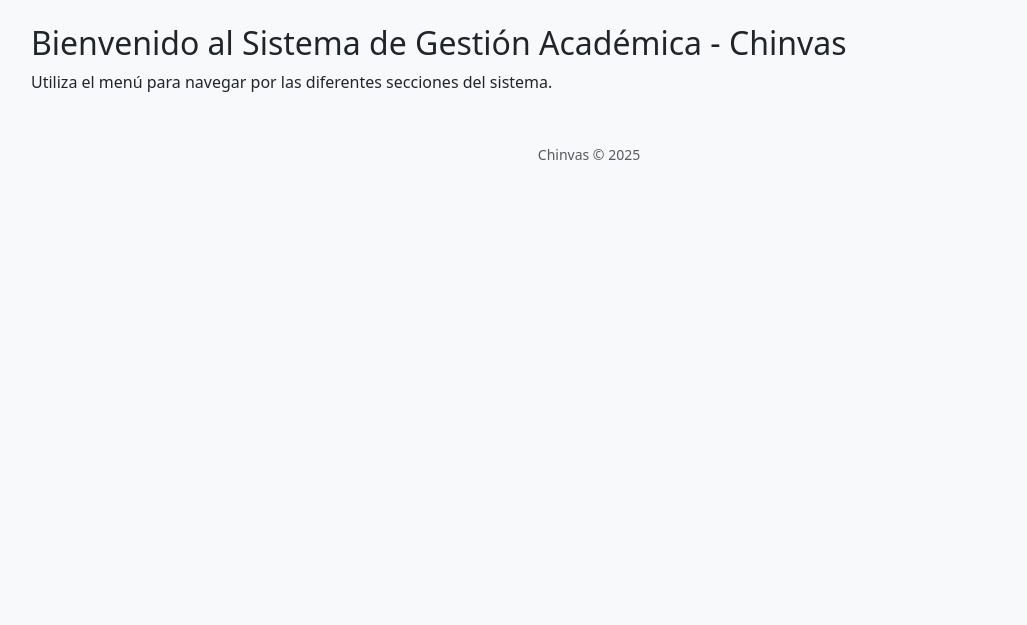
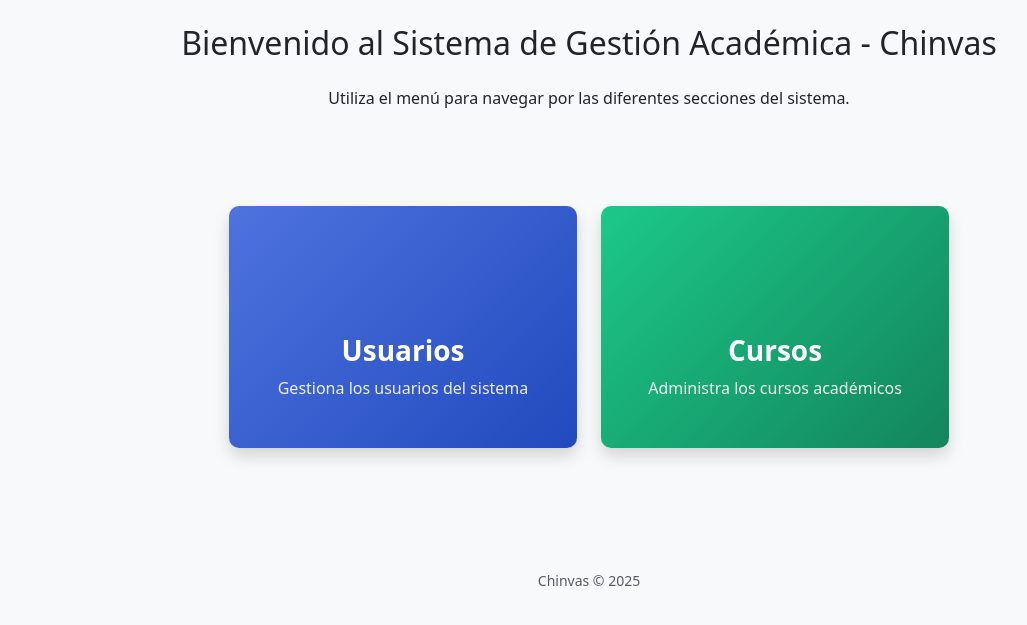
Before and after one commit to BorjaManterola/chinvas, a Flask app: page / in a window 1280 px wide. Shown: the part 56-681 px from the top of the page, without its empty margins (51-1078 px from the left). Run offline with Flask 3, Linux system fonts and the light colour scheme; parts of the project's set-up code (start-up, migrations or seed data) failed here and were passed over.

Commit message:
botones en homepage

```diff
--- a/app/templates/home.html
+++ b/app/templates/home.html
@@ -1,7 +1,70 @@
-<!-- filepath: d:\2025\Diseño de Software Verificable\Proyecto\chinvas\app\templates\home.html -->
 {% extends "base.html" %}
+{% block content %}
+<h2 class="text-center mb-4">Bienvenido al Sistema de Gestión Académica - Chinvas</h2>
+<p class="text-center mb-5">Utiliza el menú para navegar por las diferentes secciones del sistema.</p>
 
-{% block content %}
-<h2>Bienvenido al Sistema de Gestión Académica - Chinvas</h2>
-<p>Utiliza el menú para navegar por las diferentes secciones del sistema.</p>
+<div class="container py-5">
+  <div class="row justify-content-center">
+    <div class="col-md-4 mb-4 text-center">
+      <a href="{{ url_for('user_routes.get_users') }}" class="btn-menu-home shadow user-btn">
+        <div class="icon-container mb-3">
+          <i class="fas fa-users fa-3x"></i>
+        </div>
+        <h3>Usuarios</h3>
+        <p>Gestiona los usuarios del sistema</p>
+      </a>
+    </div>
+    <div class="col-md-4 mb-4 text-center">
+      <a href="{{ url_for('course_routes.get_courses') }}" class="btn-menu-home shadow course-btn">
+        <div class="icon-container mb-3">
+          <i class="fas fa-book fa-3x"></i>
+        </div>
+        <h3>Cursos</h3>
+        <p>Administra los cursos académicos</p>
+      </a>
+    </div>
+  </div>
+</div>
+
+<style>
+  .btn-menu-home {
+    display: block;
+    padding: 2rem 1rem;
+    border-radius: 10px;
+    text-decoration: none;
+    transition: all 0.3s ease;
+    height: 100%;
+    color: white;
+  }
+
+  .user-btn {
+    background: linear-gradient(135deg, #4e73df, #224abe);
+  }
+
+  .course-btn {
+    background: linear-gradient(135deg, #1cc88a, #13855c);
+  }
+
+  .btn-menu-home:hover {
+    transform: translateY(-5px) scale(1.02);
+    box-shadow: 0 10px 20px rgba(0,0,0,0.2) !important;
+    text-decoration: none;
+    color: white;
+  }
+
+  .btn-menu-home .icon-container {
+    height: 80px;
+    display: flex;
+    align-items: center;
+    justify-content: center;
+  }
+
+  .btn-menu-home h3 {
+    font-weight: 600;
+  }
+
+  .btn-menu-home p {
+    opacity: 0.9;
+  }
+</style>
 {% endblock %}
```
